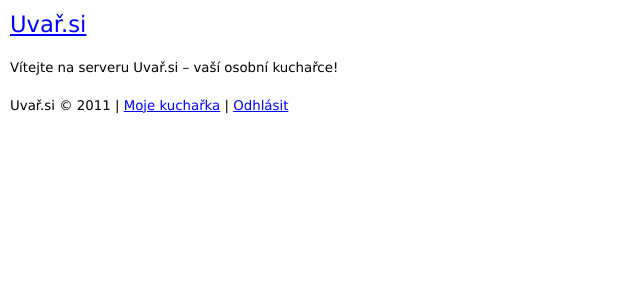
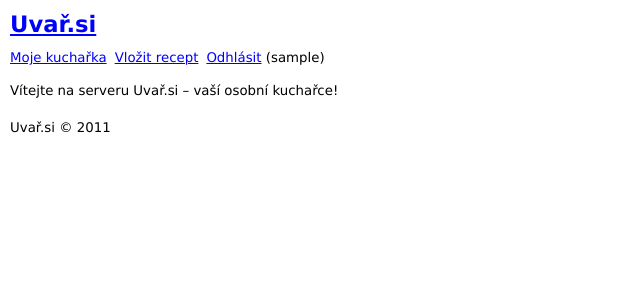
Before and after one commit to whiskybar/cookbook, a Django app: page / in a window 1280 px wide. Shown: the top 300 px of the page, without its empty margins (0-640 px from the left). Run offline with Django 3.2, Linux system fonts and the light colour scheme; the visitor is signed in with stand-in values (Sample User, id 1).

Commit message:
Design upgrades.

```diff
--- a/cookbook/static/styles/base.css
+++ b/cookbook/static/styles/base.css
@@ -1,3 +1,17 @@
+.clearfix:after {
+	visibility: hidden;
+	display: block;
+	font-size: 0;
+	content: " ";
+	clear: both;
+	height: 0;
+}
+.clearfix { display: inline-table; }
+/* Hides from IE-mac \*/
+* html .clearfix { height: 1%; }
+.clearfix { display: block; }
+/* End hide from IE-mac */
+
 body {
 	font-family: Verdana, sans-serif;
 	font-size: 10pt;
@@ -22,11 +36,21 @@ input[type=submit] {
 }
 
 #header {
-	margin-bottom: 20px;
+	margin-bottom: 10px;
 }
 
 #header h1 {
+	font-weight: bold;
 	font-size: 17pt;
+}
+
+#menu {
+	margin-bottom: 15px;
+}
+
+#menu li {
+	float: left;
+	padding-right: 8px;
 }
 
 #footer {
@@ -34,7 +58,8 @@ input[type=submit] {
 }
 
 #content h2 {
-	font-size: 13pt;
+	font-weight: bold;
+	font-size: 14pt;
 	margin-bottom: 15px;
 }
 
@@ -104,8 +129,21 @@ input[type=submit] {
 
 /* recipe - detail */
 
+#recipe-detail > * {
+	margin-top: 15px;
+}
+
 #recipe-detail > div {
-	margin-top: 15px;
+	width: 350px;
+}
+
+#recipe-detail .ingredients,
+#recipe-detail .procedure {
+	float: left;
+}
+
+#recipe-detail p {
+	clear: both;
 }
 
 #recipe-detail ul ul li {
--- a/cookbook/templates/base.html
+++ b/cookbook/templates/base.html
@@ -16,7 +16,18 @@
 <body>
 
 <div id="header">
-	<h1><a href="{% url homepage %}">Uvař.si</a></h1>
+	<h1><a href="{% url dashboard %}">Uvař.si</a></h1>
+</div>
+
+<div id="menu" class="clearfix">
+	<ul>
+	{% if user.is_authenticated %}
+		<li><a href="{% url dashboard %}">Moje kuchařka</a></li>
+		<li><a href="{% url recipe_add user.username %}">Vložit recept</a></li>
+		<li><a href="{% url logout %}">Odhlásit</a> ({{ user.username }})</li>
+	{% else %}
+		<li><a href="{% url login %}">Přihlásit</a></li>
+	{% endif %}
 </div>
 
 {% if messages %}
@@ -35,12 +46,6 @@
 
 <div id="footer">
 	Uvař.si &copy; {% now "Y" %}
-{% if user.is_authenticated %}
-	| <a href="{% url dashboard %}">Moje kuchařka</a>
-	| <a href="{% url logout %}">Odhlásit</a>
-{% else %}
-	| <a href="{% url login %}">Přihlásit</a>
-{% endif %}
 </div>
 
 </body>
--- a/cookbook/templates/user/homepage.html
+++ b/cookbook/templates/user/homepage.html
@@ -5,8 +5,6 @@
 <h2>Moje recepty</h2>
 
 <div id="my-recipes">
-
-<div id="my-recipes-header"><a href="{% url recipe_add user.username %}">Přidat recept</a></div>
 
 {% if recipes %}
 <ul>
```
Also changed, not shown: cookbook/templates/recipe/detail.html (+5 -5 lines).
